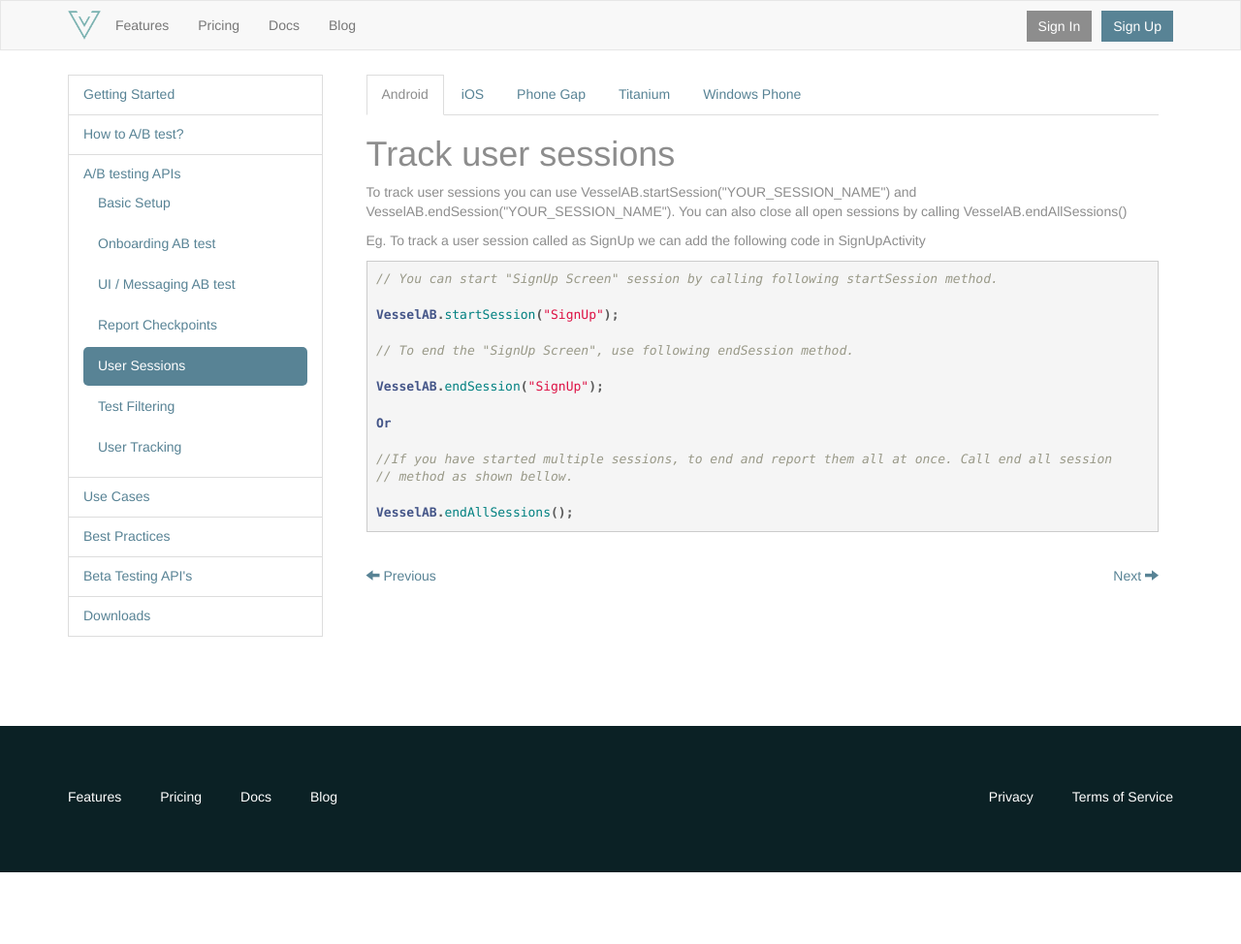
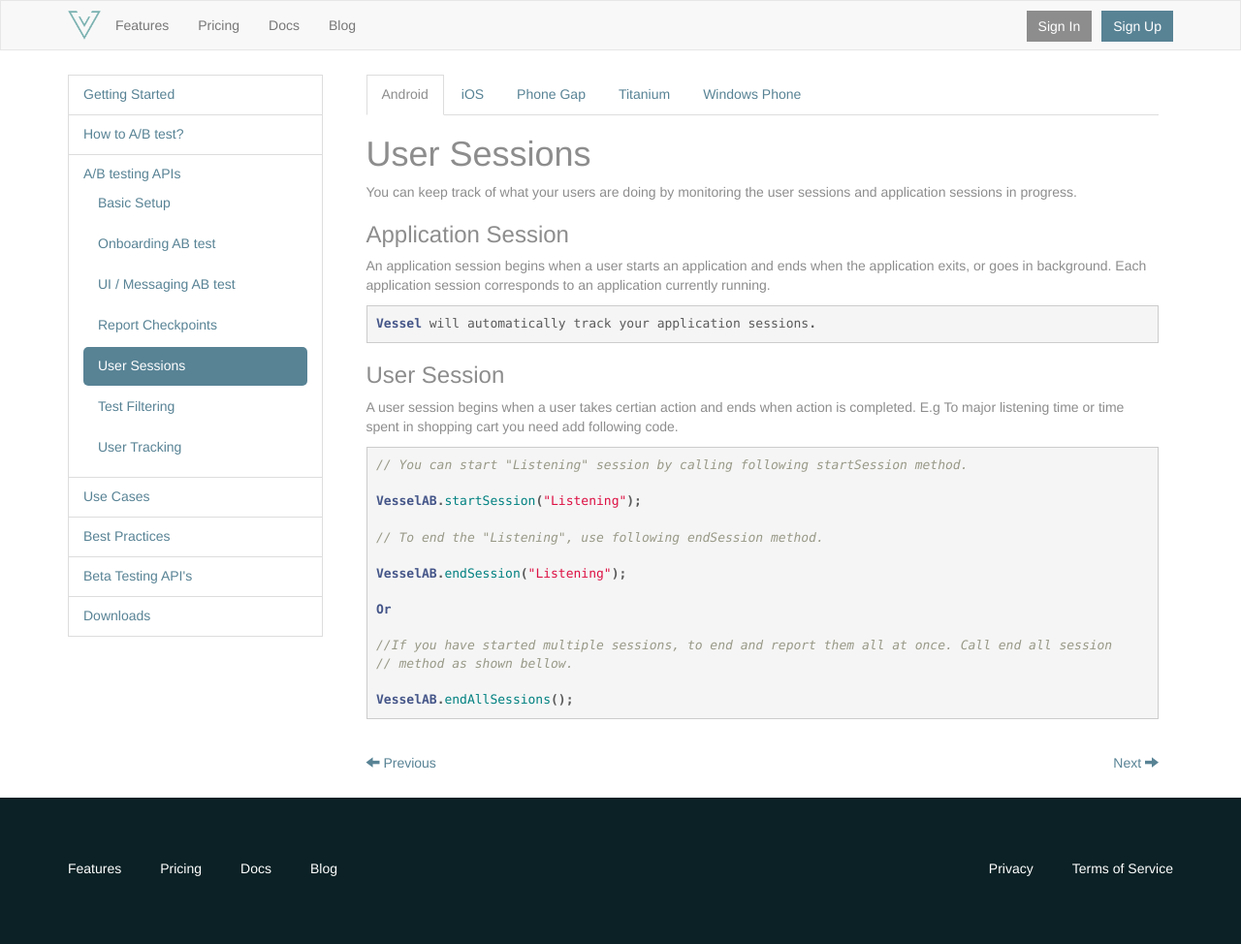
Before and after one commit to vesselio/resources, a Jekyll site: the page built from _posts/2013-09-08-ab-sessions.html, in a window 1280 px wide. Shown: the whole page at 97% size. Built offline with Jekyll 4.4.1, drawn with Linux system fonts in a browser that asks for light colours; before the commit the page ends 900 px from its top, so only the background shows below that.

Commit message:
Fixed issue with docs

```diff
--- a/_posts/2013-09-08-ab-sessions.html
+++ b/_posts/2013-09-08-ab-sessions.html
@@ -23,17 +23,29 @@ categories: api
 
 <div id='os-tab-content' class="tab-content">
     <div class="tab-pane active" id="android">
-        <h1>Track user sessions</h1>
-        <p>To track user sessions you can use VesselAB.startSession("YOUR_SESSION_NAME") and VesselAB.endSession("YOUR_SESSION_NAME"). You can also close all open sessions by calling VesselAB.endAllSessions()</p>
-        <p>Eg. To track a user session called as SignUp we can add the following code in SignUpActivity </p>
+        <h1>User Sessions</h1>
+        <p>
+            You can keep track of what your users are doing by monitoring the user sessions and application sessions in progress.
+        </p>
+        <h3>Application Session</h3>
+        <p>
+           An application session begins when a user starts an application and ends when the application exits, or goes in background. Each application session corresponds to an application currently running.
+        </p>
 {% highlight java %}
-// You can start "SignUp Screen" session by calling following startSession method.
+Vessel will automatically track your application sessions.
+{% endhighlight %}
+        <h3>User Session</h3>
+        <p>
+A user session begins when a user takes certian action and ends when action is completed. E.g To major listening time or time spent in shopping cart you need add following code.
+        </p>
+{% highlight java %}
+// You can start "Listening" session by calling following startSession method.
 
-VesselAB.startSession("SignUp");
+VesselAB.startSession("Listening");
 
-// To end the "SignUp Screen", use following endSession method.
+// To end the "Listening", use following endSession method.
 
-VesselAB.endSession("SignUp");
+VesselAB.endSession("Listening");
 
 Or
 
@@ -43,17 +55,40 @@ Or
 VesselAB.endAllSessions();
 
 {% endhighlight %}
-
-
     </div>
 
     <div class="tab-pane" id="ios">
-        <h1>Track user sessions</h1>
-        <p>To track user sessions you can use VesselAB startSession and endSession methods. You can also close all open sessions by calling VesselAB endAllSessions</p>
-        <p>Eg. To track a user session called as SignUp we can add the following code</p>
+        <h1>User Sessions</h1>
+        <p>
+            You can keep track of what your users are doing by monitoring the user sessions and application sessions in progress.
+        </p>
+        <h3>Application Session</h3>
+        <p>
+           An application session begins when a user starts an application and ends when the application exits, or goes in background. Each application session corresponds to an application currently running.
+        </p>
+{% highlight java %}
+Vessel will automatically track your application sessions.
+{% endhighlight %}
+        <h3>User Session</h3>
+        <p>
+A user session begins when a user takes certian action and ends when action is completed. E.g To major listening time or time spent in shopping cart you need add following code.
+        </p>
+
 {% highlight obj-c %}
-[VesselAB startSession:@"SignUp"];
-[VesselAB endSession:@"SignUp"];
+// You can start "Listening" session by calling following startSession method.
+
+[VesselAB startSession:@"Listening"];
+
+// To end the "Listening", use following endSession method.
+
+[VesselAB endSession:@"Listening"];
+
+Or
+
+//If you have started multiple sessions, to end and report them all at once. Call end all session
+// method as shown bellow.
+
+[VesselAB endAllSessions];
 {% endhighlight %}
 
 <p>You can add the following code when your app goes to background to ensure that session times are correctly recorded</p>
@@ -63,7 +98,7 @@ VesselAB.endAllSessions();
 </div>
 
     <div class="tab-pane" id="phonegap">
-        <h1>Track user sessions</h1>
+        <h1>User Sessions</h1>
 
         <p>To track user sessions you can use startSession and endSession methods. </p>
         <p>Eg. To track a user sessions, you can add the following code</p>
@@ -85,7 +120,7 @@ vesselab.startSession(
 
 
     <div class="tab-pane" id="titanium">
-        <h1>Track user sessions</h1>
+        <h1>User sessions</h1>
         <p>To track user sessions you can use startSession and endSession methods. </p>
         <p>Eg. To track a user sessions, you can add the following code</p>
 {% highlight javascript %}
```
